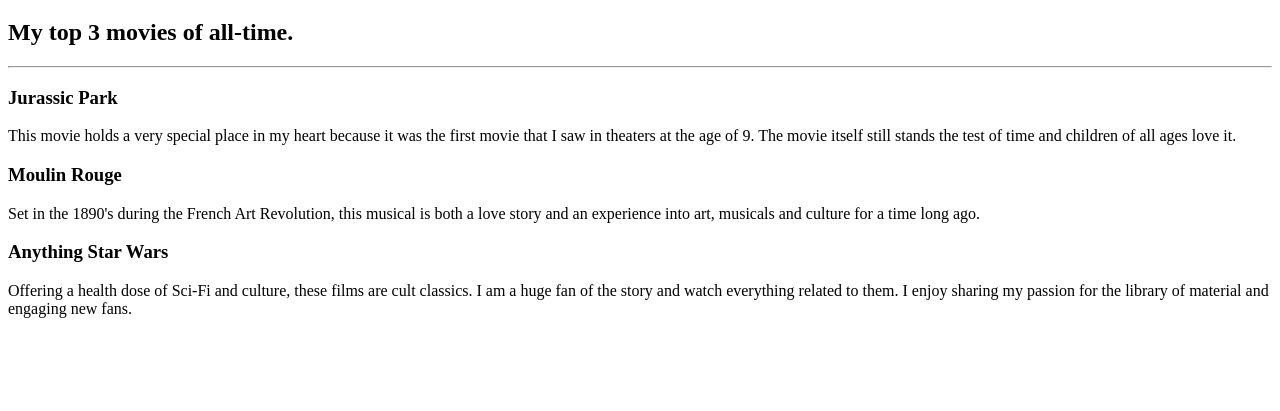
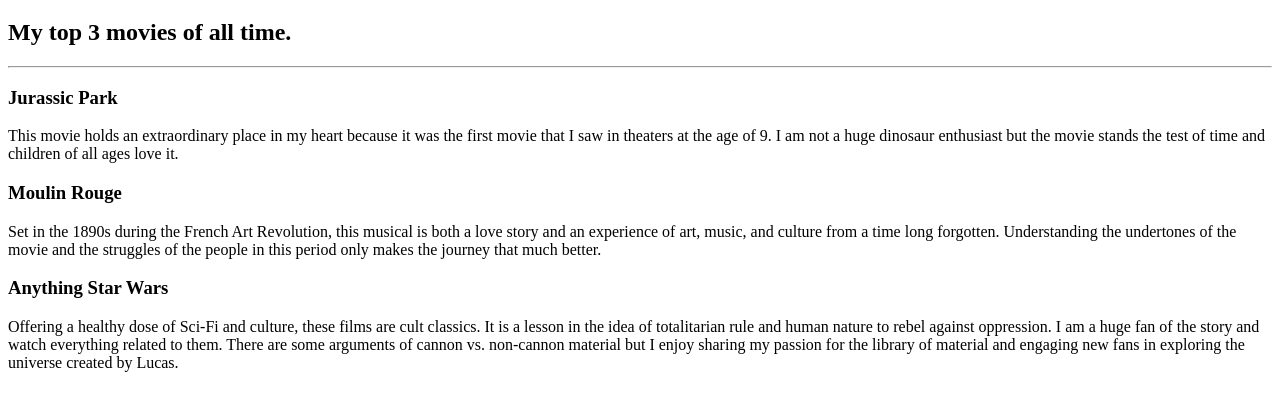
Before and after one commit to aarriola23/html-portfolio, a plain HTML site: page public/movie-ranking.html in a window 1280 px wide. Shown: the part 61-472 px from the top of the page. Drawn offline with Linux system fonts and the light colour scheme.

Commit message:
movie-ranking.html

```diff
--- a/public/movie-ranking.html
+++ b/public/movie-ranking.html
@@ -1,19 +1,22 @@
 <!-- Write your code below -->
 <!Doctype html>
 <h1>The Best Movies According to Amanda</h1>
-<h2>My top 3 movies of all-time.</h2>
+<h2>My top 3 movies of all time.</h2>
 <hr/>
 <h3>Jurassic Park</h3>
-<p>This movie holds a very special place in my heart because it was the first movie
-   that I saw in theaters at the age of 9. The movie itself still stands the test of
-   time and children of all ages love it.
+<p>This movie holds an extraordinary place in my heart because it was the first movie
+   that I saw in theaters at the age of 9. I am not a huge dinosaur enthusiast but
+   the movie stands the test of time and children of all ages love it.
 </p>
 <h3>Moulin Rouge</h3>
-<p>Set in the 1890's during the French Art Revolution, this musical is both a love story
-   and an experience into art, musicals and culture for a time long ago.
+<p>Set in the 1890s during the French Art Revolution, this musical is both a love story
+   and an experience of art, music, and culture from a time long forgotten. Understanding the
+   undertones of the movie and the struggles of the people in this period only makes the
+   journey that much better.
 </p>
 <h3>Anything Star Wars</h3>
-<p>Offering a health dose of Sci-Fi and culture, these films are cult classics. I am a
-   huge fan of the story and watch everything related to them. I enjoy sharing my
-   passion for the library of material and engaging new fans.
+<p>Offering a healthy dose of Sci-Fi and culture, these films are cult classics. It is a lesson in the
+   idea of totalitarian rule and human nature to rebel against oppression. I am a huge fan of the story and
+   watch everything related to them. There are some arguments of cannon vs. non-cannon material but I enjoy
+   sharing my passion for the library of material and engaging new fans in exploring the universe created by Lucas.
 </p>
```
